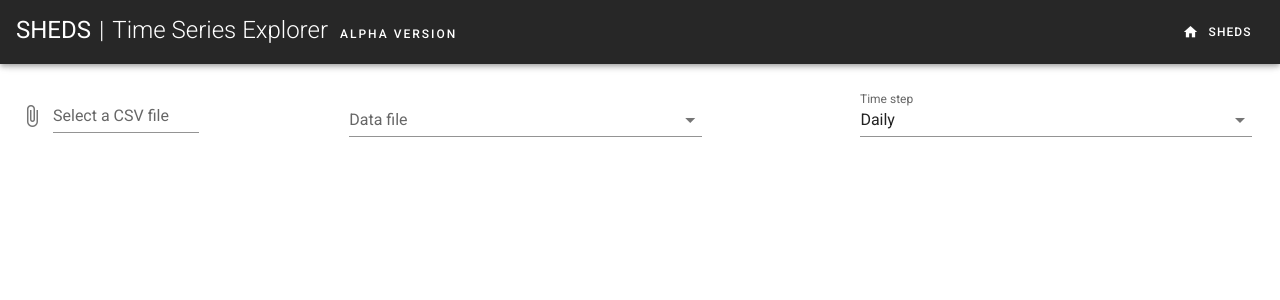
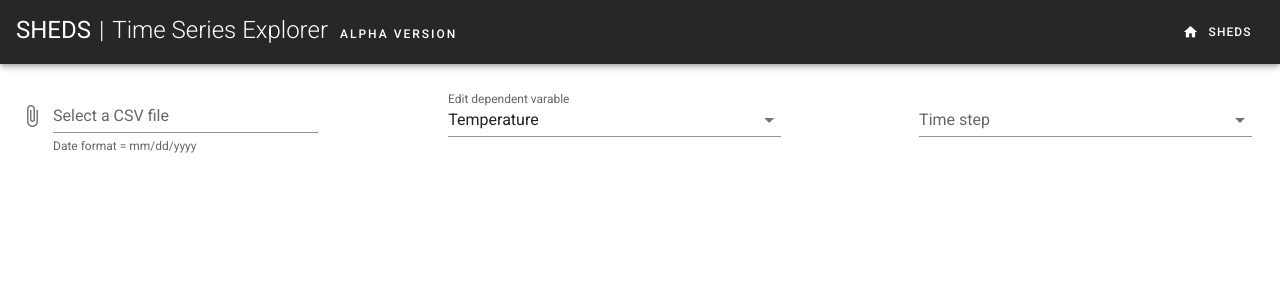
Before and after one commit to bletcher/ctse, a Vue app: page / in a window 1280 px wide. Shown: the top 300 px of the page. Built offline with nearby package versions, Linux system fonts and the light colour scheme.

Commit message:
added timeStep calculator and selectedDepVar

```diff
--- a/src/App.vue
+++ b/src/App.vue
@@ -20,17 +20,19 @@
             label="Select a CSV file"
             small-chips
             accept=".csv"
+            hint="Date format = mm/dd/yyyy"
+            persistent-hint
             v-model="inputFileName"
           >
           </v-file-input>
           <v-spacer></v-spacer>
-          <v-select
+          <v-combobox
             class="ma-2"
-            :items="dataFileNames"
-            v-model="selectedFileName"
-            label="Data file"
+            :items="depVarNames"
+            v-model="selectedDepVar"
+            label="Edit dependent varable"
           >
-          </v-select>
+          </v-combobox>
           <v-spacer></v-spacer>
           <v-select
             class="ma-2"
@@ -60,6 +62,7 @@
             <v-tab-item :key="1" value="means" transition="fade-transition">
               <means-chart
                 :extent="brushExtent"
+                :selectedDepVar="selectedDepVar"
               >
               </means-chart>
             </v-tab-item>
@@ -67,6 +70,7 @@
               <timeseries-chart
                 :filledData="filledData"
                 :extent="brushExtent"
+                :selectedDepVar="selectedDepVar"
               >
               </timeseries-chart>
             </v-tab-item>
@@ -74,6 +78,7 @@
               <allpoints-chart
                 :dataByDay="dataByDay"
                 :dataByDayOfYear="dataByDayOfYear"
+                :selectedDepVar="selectedDepVar"
               >
               </allpoints-chart>
             </v-tab-item>
@@ -175,9 +180,8 @@ export default {
     movingMeanWindow: 10,
     inputFileName: null,
     fileReaderIn: null,
-    dataFileNames: ['1949884.csv', '1949884_partial.csv', 'mitchellFromSHEDS.csv', 'co2_mm_mlo.csv',
-      'lake_sim.csv', 'Hartford_Bradley_dailyP_inches_1949_2019.csv'],
-    selectedFileName: null,
+    depVarNames: ['Temperature', 'CO2', 'Stream flow'],
+    selectedDepVar: 'Temperature',
     startDate: null,
     endDate: null,
     startDateMenu: false,
@@ -185,14 +189,11 @@ export default {
     tab: 'doy',
     overlayValue: false,
     timeStepsForSelect: ['Daily', 'Monthly', 'Yearly'],
-    selectedTimeStep: 'Daily'
+    selectedTimeStep: null
   }),
   mounted () {
   },
   watch: {
-    selectedFileName () {
-      this.getData()
-    },
     inputFileName () {
       if (this.inputFileName) this.getDataInput()
     },
@@ -347,7 +348,7 @@ export default {
         let reader = new FileReader()
         reader.readAsText(this.inputFileName, 'UTF-8')
 
-        reader.onload = () => {
+        reader.onloadend = () => {
           let csv = reader.result
           let csvFormatted = this.csvJSON(csv)
 
@@ -363,9 +364,10 @@ export default {
             csvFormatted[i].day = formatters.mdy(csvFormatted[i].date)
             csvFormatted[i].value = +csvFormatted[i].value
           }
-          // console.log(csvFormatted)
+          console.log('in getDataInput', csvFormatted)
           this.rawData = Object.freeze(csvFormatted)
-        }
+          this.setTimeStep()
+        } // may need to make this asynchronous
         reader.onerror = function (evt) {
           if (evt.target.error.name === 'NotReadableError') {
             alert('Cannot read file !')
@@ -393,6 +395,17 @@ export default {
       })
       result.pop() // remove the last item because undefined values
       return result
+    },
+    setTimeStep () {
+      // Check time step, assuming consistent time step
+      let interval = d3.timeDay.count(this.rawData[0].date, this.rawData[1].date)
+      if (interval < 3) {
+        this.selectedTimeStep = 'Daily'
+      } else if (interval < 35) {
+        this.selectedTimeStep = 'Monthly'
+      } else {
+        this.selectedTimeStep = 'Yearly'
+      }
     }
   }
 }
--- a/src/components/AllpointsChart.vue
+++ b/src/components/AllpointsChart.vue
@@ -19,6 +19,11 @@ export default {
       type: Array,
       required: false,
       defaults: () => []
+    },
+    selectedDepVar: {
+      type: String,
+      required: false,
+      defaults: () => ''
     }
   },
   data: () => ({
@@ -38,6 +43,10 @@ export default {
   watch: {
     'dataByDayOfYear' () {
       // console.log('AllpointsChart:watch.dataByDayOfYear')
+      this.initializeAllPointsChart()
+    },
+    'selectedDepVar' () {
+      console.log('AllPointsChart:watch:selectedDepVar')
       this.initializeAllPointsChart()
     }
   },
@@ -87,7 +96,7 @@ export default {
         .call(g => g.select('.tick:last-of-type text').clone()
           .attr('x', 6)
           .attr('text-anchor', 'start')
-          .text('Temperature (C)'))
+          .text(this.selectedDepVar))
 
       svgAllPoints.append('g')
         .attr('class', 'axis axis--xAll')
--- a/src/components/MeansChart.vue
+++ b/src/components/MeansChart.vue
@@ -23,6 +23,11 @@ export default {
       type: Array,
       required: false,
       defaults: () => []
+    },
+    selectedDepVar: {
+      type: String,
+      required: false,
+      defaults: () => ''
     }
   },
   data: () => ({
@@ -71,6 +76,10 @@ export default {
         d3.select('.means-chart').selectAll('svg > *').remove()
         this.overlayValue = true
       }
+    },
+    'selectedDepVar' () {
+      console.log('AllPointsChart:watch:selectedDepVar')
+      this.initializeAllPointsChart()
     }
   },
   computed: {
@@ -102,7 +111,7 @@ export default {
           .attr('x', 6)
           .attr('text-anchor', 'start')
           // .attr('font-weight', 'bold')
-          .text('Mean Temperature (C)'))
+          .text(this.selectedDepVar))
 
       this.means.append('g')
         .attr('class', 'axis axis--xMeans')
--- a/src/components/TimeseriesChart.vue
+++ b/src/components/TimeseriesChart.vue
@@ -20,6 +20,11 @@ export default {
       type: Array,
       required: false,
       defaults: () => []
+    },
+    selectedDepVar: {
+      type: String,
+      required: false,
+      defaults: () => ''
     }
   },
 
@@ -77,6 +82,10 @@ export default {
     'extent' () {
       console.log('TimeSeriesChart:watch:extent')
       this.updateTimeseriesChart()
+    },
+    'selectedDepVar' () {
+      console.log('TimeSeriesChart:watch:selectedDepVar')
+      this.updateTimeseriesChart()
     }
   },
   computed: {
@@ -118,7 +127,8 @@ export default {
           .attr('x', 6)
           .attr('text-anchor', 'start')
           // .attr('font-weight', 'bold')
-          .text('Temperature (C)'))
+          .text(this.selectedDepVar)
+        )
 
       this.axes.yCFD = g => g
         .call(d3.axisRight(this.scales.yCFD))
@@ -126,7 +136,8 @@ export default {
           .attr('x', -6)
           .attr('text-anchor', 'end')
         // .attr('font-weight', 'bold')
-          .text('Cumulative Temperature (C)'))
+          .text('Cumulative ' + this.selectedDepVar)
+        )
         // .call(cons)
 
       /*
```
